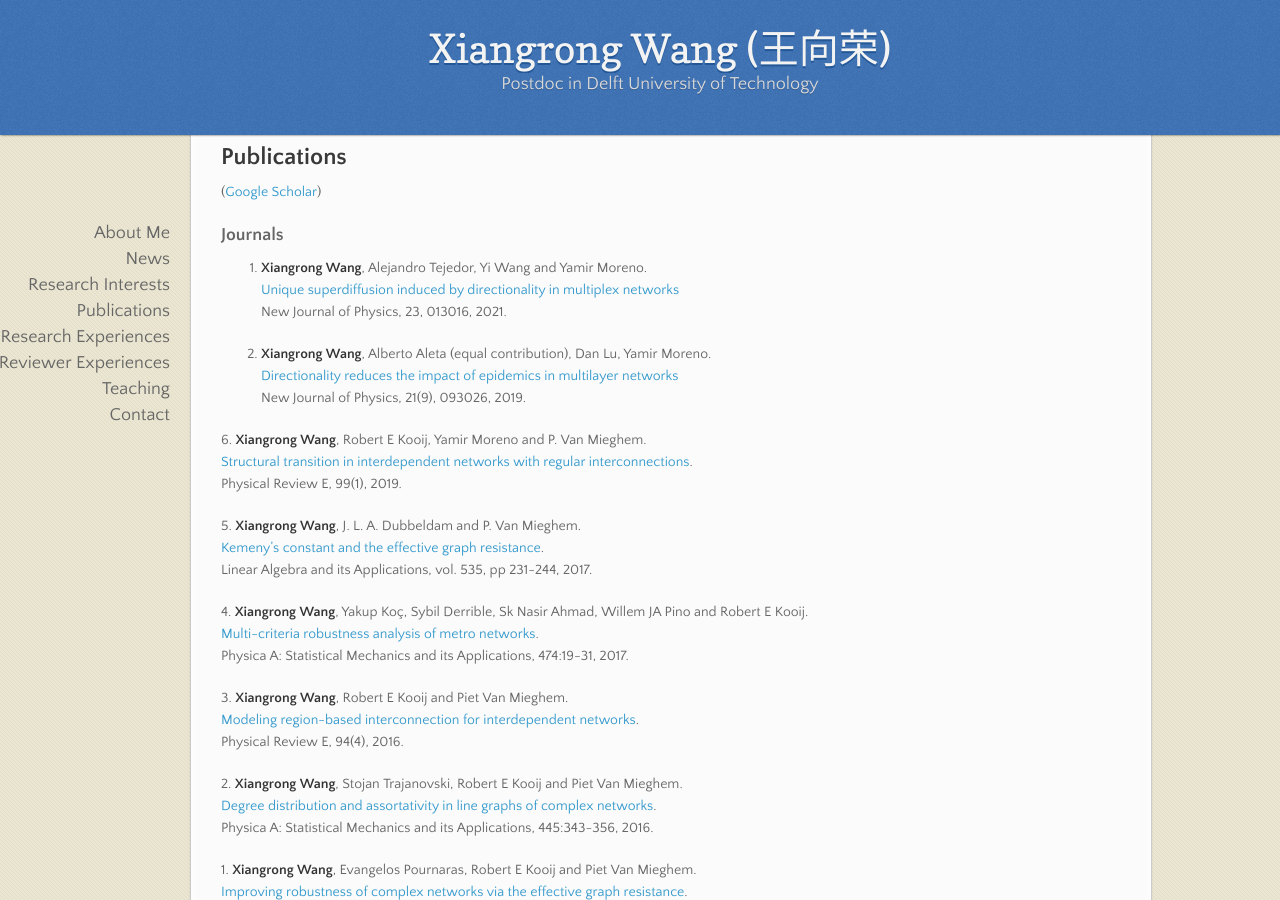
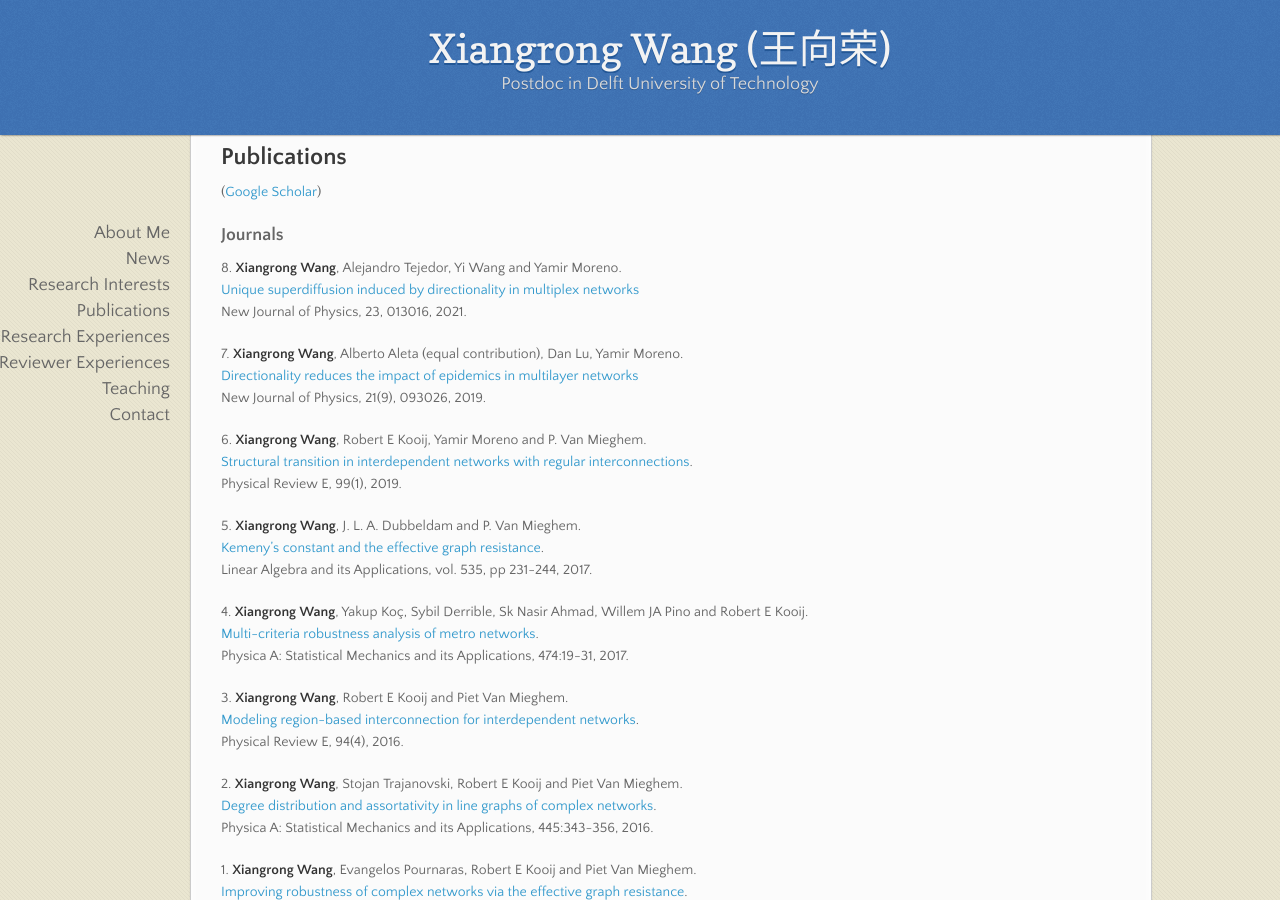
Before and after one commit to xiangrongwang/xiangrongwang.github.io, a Jekyll site: the page built from index.md, in a window 1280 px wide and 900 px high, scrolled down 847 px. Built offline with Jekyll 4.4.1, drawn with Linux system fonts in a browser that asks for light colours; nearby versions of some CDN libraries; our own code applies the rules of GitHub Pages for plain Markdown files.

Commit message:
Update index.md

```diff
--- a/index.md
+++ b/index.md
@@ -29,12 +29,12 @@ Her PhD topic focused on the robustness of complex networks,  from both theoreti
 ([Google Scholar](https://scholar.google.com/citations?user=LJm0X3AAAAAJ&hl=en))
 
 ### Journals
-  8. __Xiangrong Wang__, Alejandro Tejedor, Yi Wang and Yamir Moreno.
+  8\. __Xiangrong Wang__, Alejandro Tejedor, Yi Wang and Yamir Moreno.
   [Unique superdiffusion induced by directionality in multiplex networks](https://iopscience.iop.org/article/10.1088/1367-2630/abdb71/meta)
   New Journal of Physics, 23, 013016, 2021.
 
 
-  7. __Xiangrong Wang__,  Alberto Aleta (equal contribution), Dan Lu, Yamir Moreno.
+  7\. __Xiangrong Wang__,  Alberto Aleta (equal contribution), Dan Lu, Yamir Moreno.
     [Directionality reduces the impact of epidemics in multilayer networks](https://iopscience.iop.org/article/10.1088/1367-2630/ab3dd0)
     New Journal of Physics, 21(9), 093026, 2019.
 
```
